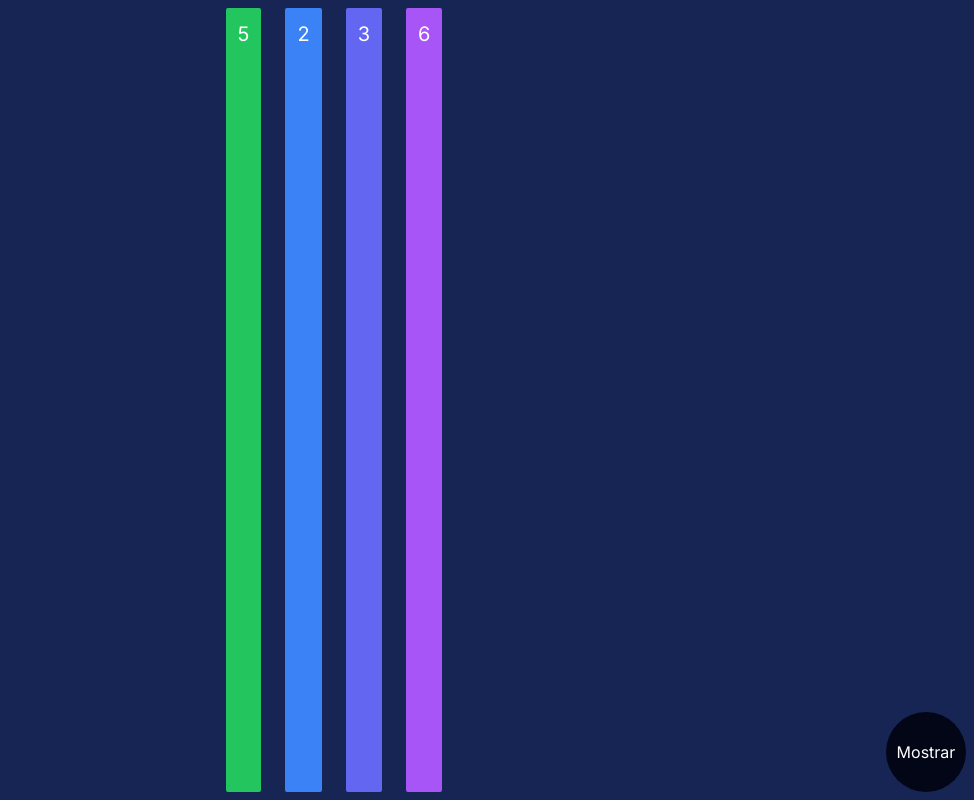
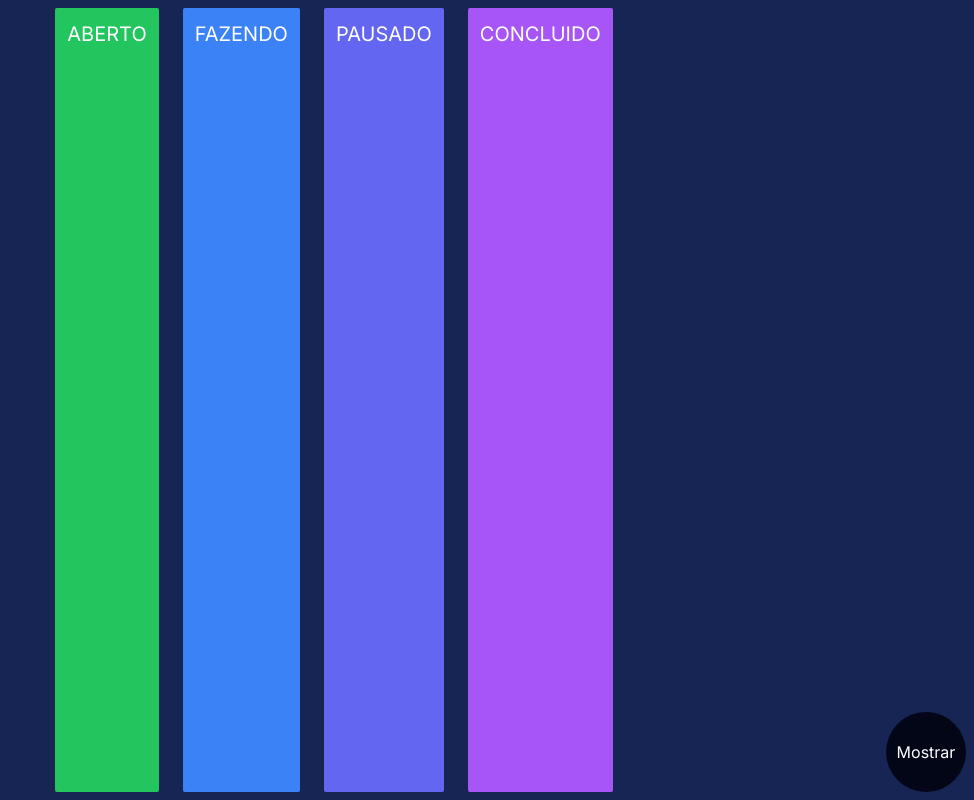
Before and after one commit to ismaelstrey/nextTodo, a Next.js app: page / in a window 1280 px wide. Shown: the whole page, without its empty margins (306-1280 px from the left). Built offline with nearby package versions, Linux system fonts and the light colour scheme; no server answers; the database is empty.

Commit message:
atualizado types enum

```diff
--- a/src/app/@types/TypesList.ts
+++ b/src/app/@types/TypesList.ts
@@ -14,12 +14,12 @@ export type Lista = {
     filtra?: () => List[];
 }
 export enum Status {
-    ATIVO,
-    DESATIVADO,
-    FAZENDO,
-    PAUSADO,
-    CANCELADO,
-    ABERTO,
-    CONCLUIDO
+    ATIVO = "ATIVO",
+    DESATIVADO = "DESATIVADO",
+    FAZENDO = "FAZENDO",
+    PAUSADO = "PAUSADO",
+    CANCELADO = "CANCELADO",
+    ABERTO = "ABERTO",
+    CONCLUIDO = "CONCLUIDO"
 
 }
```
